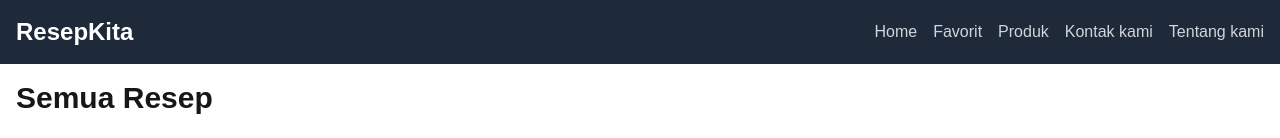
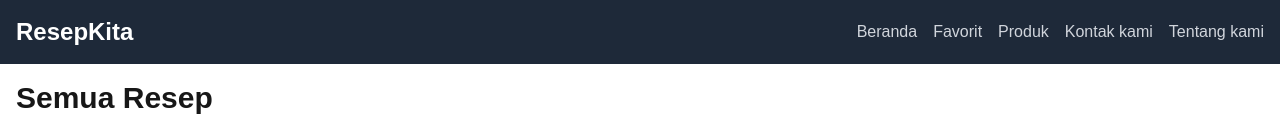
Before and after one commit to AhmadAkhdan/resep-kita, a Next.js app: page / in a window 1280 px wide. Shown: the top 138 px of the page. Built offline with nearby package versions, Linux system fonts and the light colour scheme.

Commit message:
navbar lg

```diff
--- a/app/components/Navbar.tsx
+++ b/app/components/Navbar.tsx
@@ -7,7 +7,7 @@ export default function Navbar() {
             <div className="container mx-auto flex justify-between items-center">
                 <Link href="/" className="text-white text-2xl font-bold">ResepKita</Link>
                 <div className="space-x-4">
-                    <Link href="/" className="text-gray-300 hover:text-white">Home</Link>
+                    <Link href="/" className="text-gray-300 hover:text-white">Beranda</Link>
                     <Link href="/favorit" className="text-gray-300 hover:text-white">Favorit</Link>
                     <Link href="/produk" className="text-gray-300 hover:text-white">Produk</Link>
                     <Link href="/kontak" className="text-gray-300 hover:text-white">Kontak kami</Link>
```
